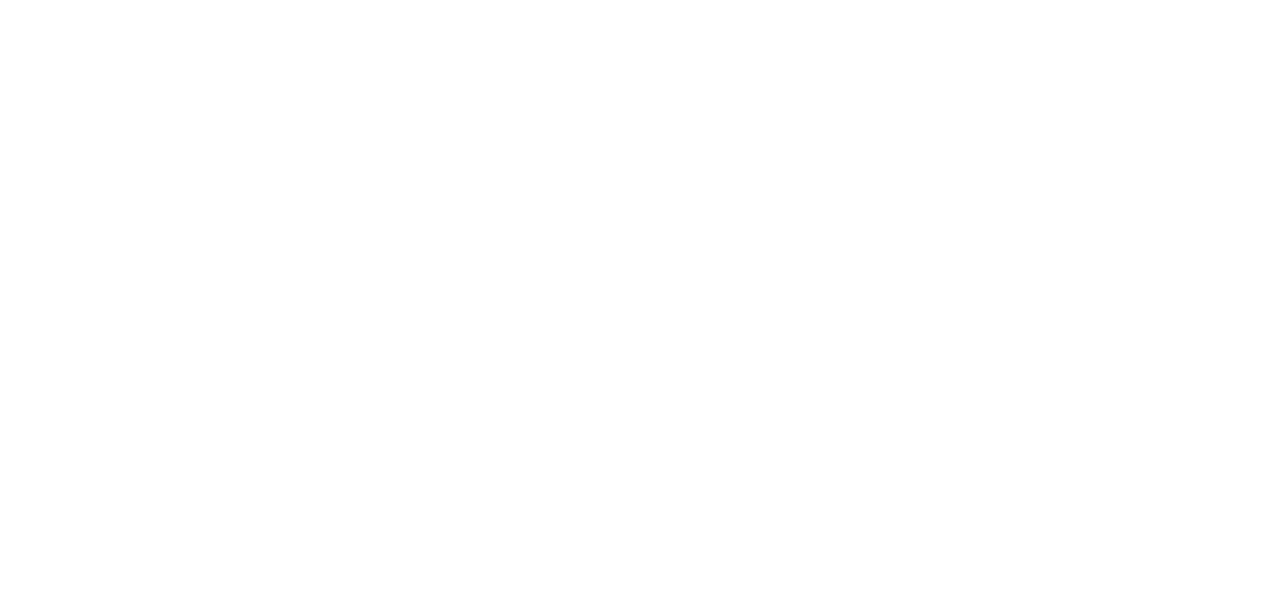
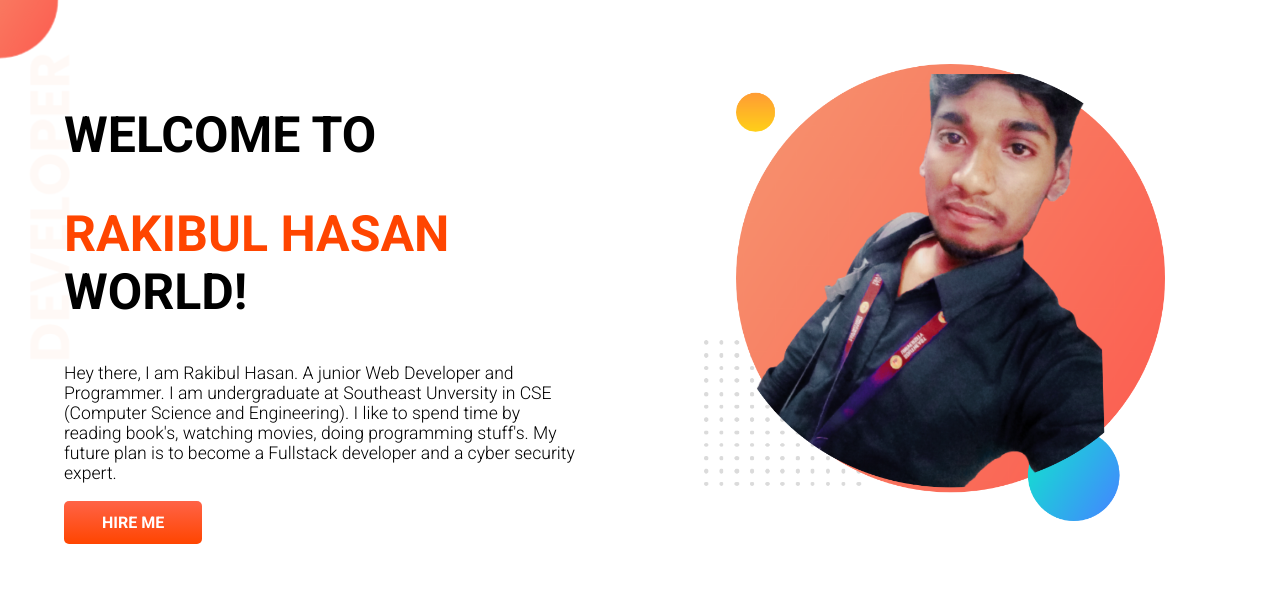
Before and after one commit to Rakibhasan-programmer/simple-portfolio, a plain HTML site: page index.html in a window 1280 px wide. Drawn offline with Linux system fonts and the light colour scheme.

Commit message:
First section

```diff
--- a/index.html
+++ b/index.html
@@ -5,8 +5,32 @@
     <meta http-equiv="X-UA-Compatible" content="IE=edge">
     <meta name="viewport" content="width=device-width, initial-scale=1.0">
     <title>Simple Portfolio</title>
+    <!--Google Font-->
+    <link rel="preconnect" href="https://fonts.googleapis.com">
+    <link rel="preconnect" href="https://fonts.gstatic.com" crossorigin>
+    <link href="https://fonts.googleapis.com/css2?family=Roboto:wght@100;300;400;700&display=swap" rel="stylesheet">
+    <!--External CSS-->
+    <link rel="stylesheet" href="style.css">
 </head>
 <body>
 
+    <section class="flexible-content top-banner">
+        <div class="first-div">
+            <h1>WELCOME TO</h1>
+            <h1><span class="orange-color">RAKIBUL HASAN</span> WORLD!</h1>
+            <p>Hey there, I am Rakibul Hasan. A junior Web Developer and Programmer. I am undergraduate at Southeast Unversity in CSE (Computer Science and Engineering). I like to spend time by reading book's, watching movies, doing programming stuff's. My future plan is to become a Fullstack developer and a cyber security expert.</p>
+            <a href="https://www.linkedin.com/in/md-rakibul-hasan-81465119a/" target="_blank">HIRE ME</a>
+        </div>
+        <div class="second-div">
+            <img src="images/rakib1.png" alt="Picture Of Rakibul Hasan">
+        </div>
+    </section>
+
+
+
+
+
+
+
 </body>
 </html>
--- /dev/null
+++ b/style.css
@@ -0,0 +1,37 @@
+body{
+    font-family: 'Roboto', sans-serif;
+    margin: 0px;
+}
+.top-banner{
+    background-image: url("images/top-banner.png");
+    background-repeat: no-repeat;
+}
+.flexible-content{
+    display: flex;
+}
+.first-div, .second-div{
+    width: 50%;
+    padding: 5%;
+}
+.second-div img{
+    width: 90%;
+}
+.orange-color{
+    color: orangered;
+}
+h1{
+    font-size: 50px;
+}
+.first-div a{
+    text-decoration: none;
+    padding: 12px 38px;
+    background-image: linear-gradient(tomato, orangered);
+    color: white;
+    border-radius: 5px;
+    font-weight: 600;
+}
+.first-div p{
+    font-size: 1.1rem;
+    font-weight: 300;
+    margin-bottom: 30px;
+}
```
